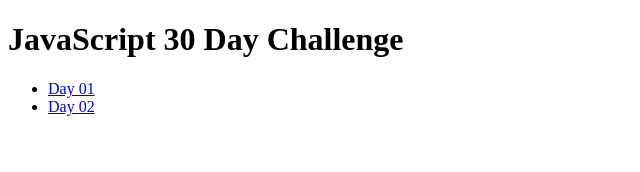
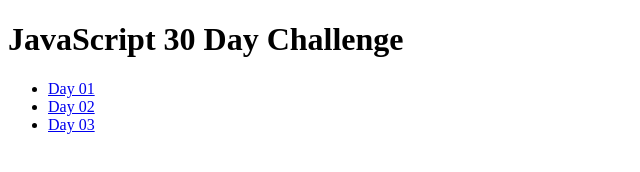
Before and after one commit to milose/javascript-30, a website: page src/index.html in a window 1280 px wide. Shown: the full height of the page, 0-640 px from the left. Drawn offline with Linux system fonts and the light colour scheme.

```diff
--- a/src/index.html
+++ b/src/index.html
@@ -11,6 +11,7 @@
     <ul>
         <li><a href="/day-01/">Day 01</a></li>
         <li><a href="/day-02/">Day 02</a></li>
+        <li><a href="/day-03/">Day 03</a></li>
     </ul>
 
 </body>
```
